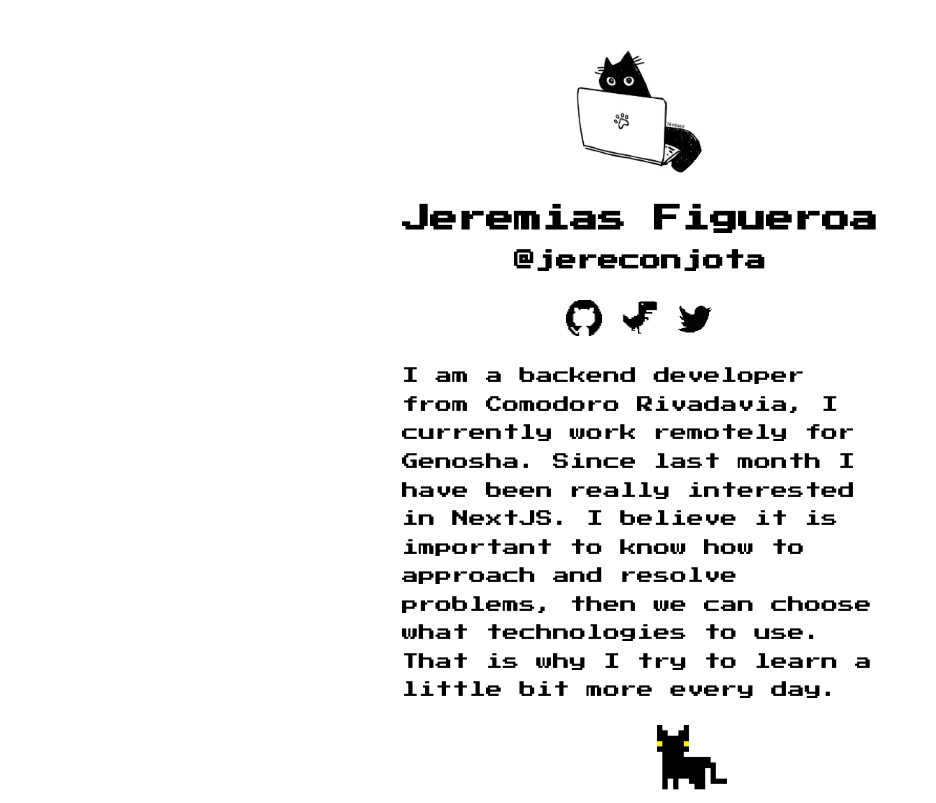
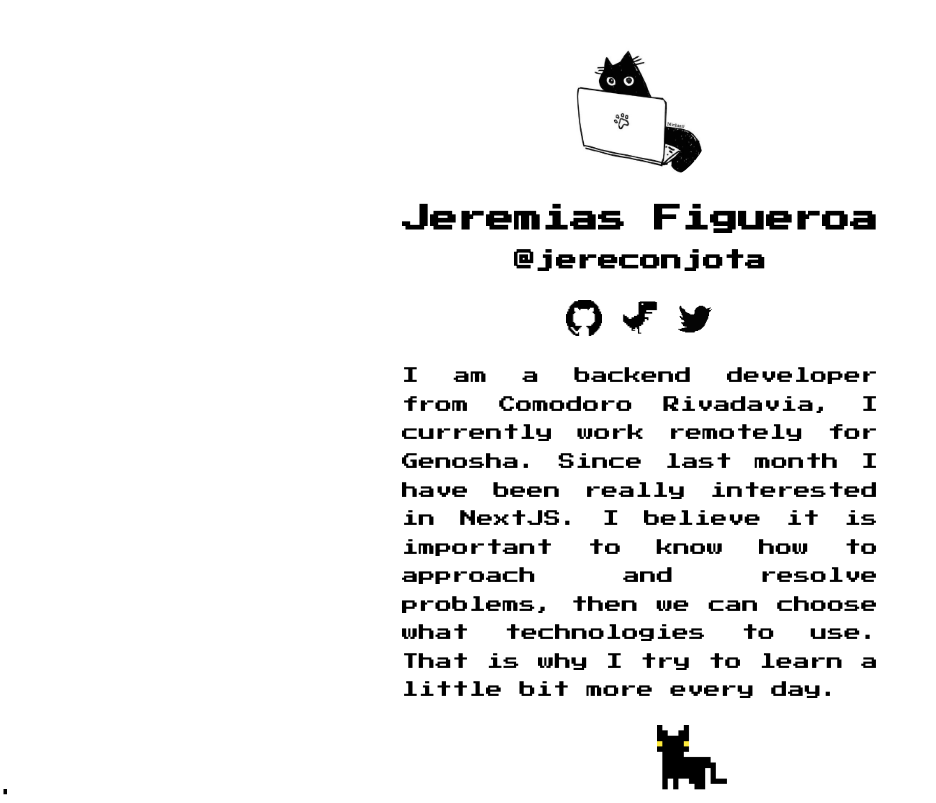
Before and after one commit to jereconjota/aboutme, a Next.js app: page / in a window 1280 px wide. Shown: the whole page, without its empty margins (0-936 px from the left). Built offline with nearby package versions, Linux system fonts and the light colour scheme.

Commit message:
darkmode

```diff
--- a/pages/index.js
+++ b/pages/index.js
@@ -6,7 +6,7 @@ import Image from 'next/image'
 import { useEffect, useState } from "react";
 import Cat from '../components/cat'
 
-export default function Home({ allPostsData }) {
+export default function Home() {
 
   const [darkTheme, setDarkTheme] = useState(false);
   const [catUrl, setCatUrl] = useState("/images/michino.gif");
@@ -15,7 +15,7 @@ export default function Home({ allPostsData }) {
   const [blog, setBlog] = useState("/images/blog.png");
   const [checked, setChecked] = useState(true);
 
-  const handleToggle = () => {
+  const easteregg = () => {
     setChecked(!checked);
     setDarkTheme(checked);
     if (checked) {
@@ -33,13 +33,12 @@ export default function Home({ allPostsData }) {
 
   useEffect(() => {
     const root = window.document.documentElement;
-    const initialColorValue = root.style.getPropertyValue(
-      "--initial-color-mode",
-    );
-    console.log("init", initialColorValue);
+    // const initialColorValue = root.style.getPropertyValue(
+    //   "--initial-color-mode",
+    // );
+    setDarkTheme(false);
+  }, []);
 
-    setDarkTheme(initialColorValue === "dark");
-  }, []);
   useEffect(() => {
     if (darkTheme !== undefined) {
       if (darkTheme) {
@@ -84,11 +83,13 @@ export default function Home({ allPostsData }) {
             I am a backend developer from Comodoro Rivadavia, I currently work remotely for <a href="https://www.genosha.com.ar/" target="_blank">Genosha</a>.
             Since last month I have been really interested in NextJS.
             I believe it is important to know how to approach and resolve problems, then we can choose what technologies to use.
-            That is why I try to <span onClick={handleToggle} className="easteregg">learn a little bit more every day.</span>
+            That is why I try to learn a little bit more every day.
           </p>
         </section>
-      </Layout>
-      <Cat url={catUrl} />
+      </Layout>'
+      <div onClick={easteregg}>
+        <Cat url={catUrl} />
+      </div>
     </>
   )
 }
--- a/styles/global.css
+++ b/styles/global.css
@@ -42,10 +42,11 @@ a {
 
 p {
   line-height: 1.7;
+  text-align: justify;
 }
 
 a:hover {
-  text-decoration: underline;
+  text-decoration: none;
 }
 
 h1 {
@@ -62,7 +63,3 @@ img {
   position: absolute;
   bottom: 0;
 }
-
-.easteregg:hover {
-  text-decoration: underline;
-}
```
